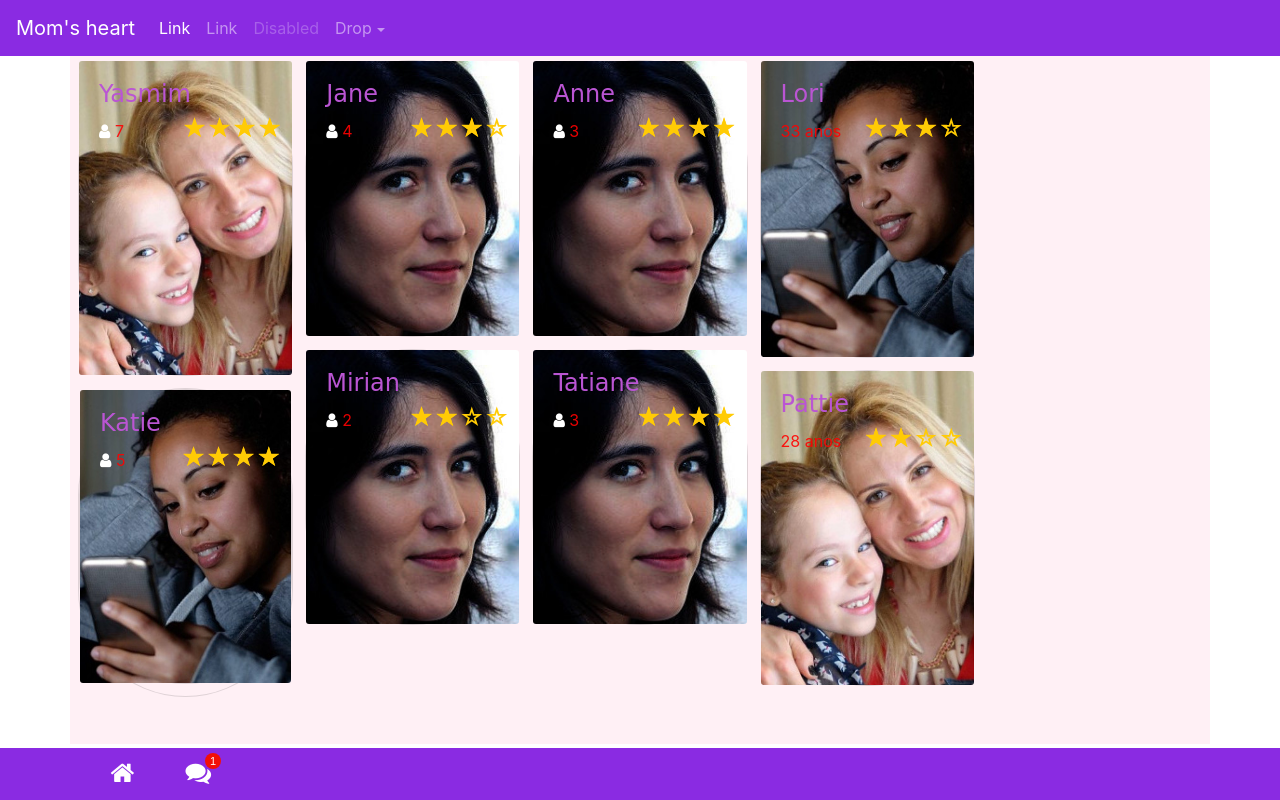
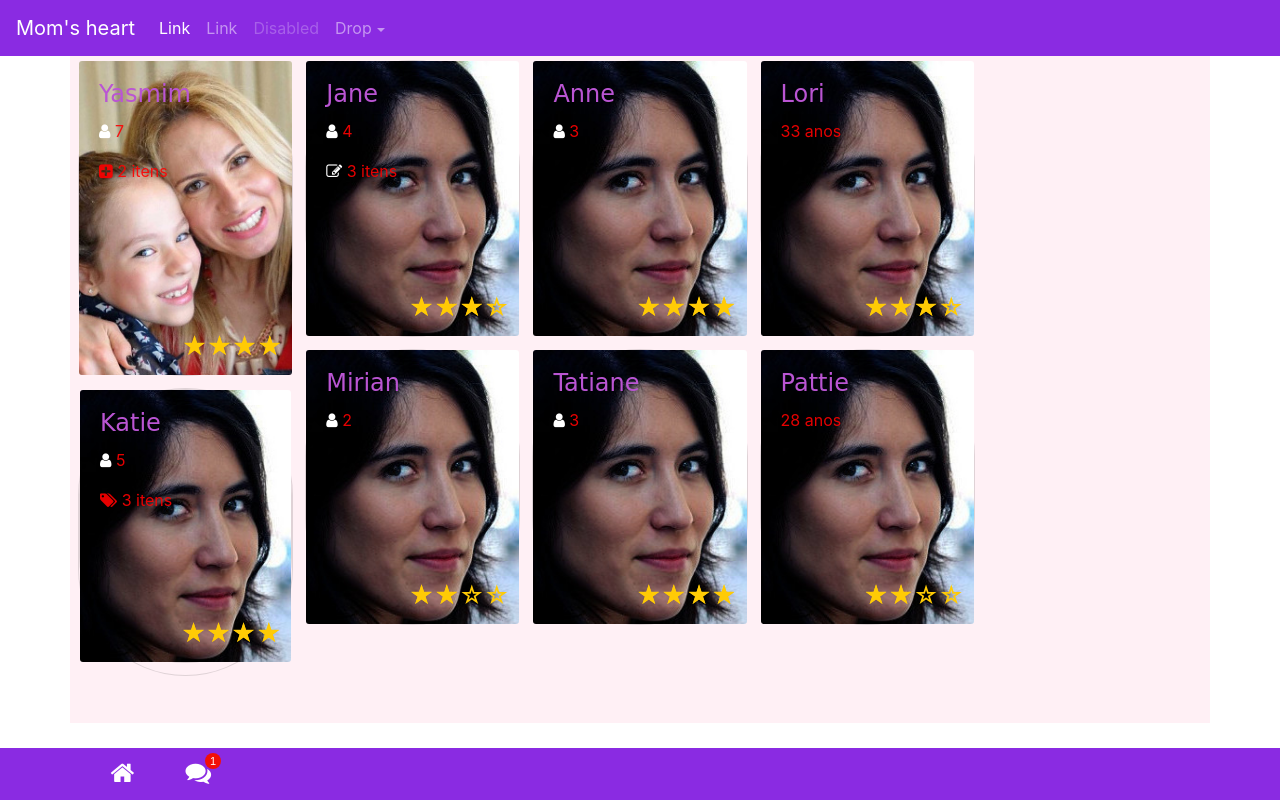
Before and after one commit to alessandrohc/ibm_coracaodemae, a Django app: page / in a window 1280 px wide. Run offline with Django 3.2, Linux system fonts and the light colour scheme; some libraries are stand-ins or nearby versions.

Commit message:
voltando com a versão anterior

```diff
--- a/coracaodemae/mae/static/css/style.css
+++ b/coracaodemae/mae/static/css/style.css
@@ -91,7 +91,7 @@ footer .nav-item span {
 /*avaliacao*/
 .rating {
 	position: absolute !important;
-	top: 50px !important;
+	bottom: 10px !important;
 	right: 10px !important;
 }
 .detail .rating {
--- a/coracaodemae/mae/templates/mae/index.html
+++ b/coracaodemae/mae/templates/mae/index.html
@@ -70,16 +70,19 @@
 				<div class="card-img-overlay">
 		          <h4 class="card-title">Yasmim </h4>
 		          <p class="card-text"><i class="fa fa-user icon" aria-hidden="true"></i> 7  </p>
+		          <p class="card-text"><i class="fa fa-plus-square" aria-hidden="true"></i> 2 itens  </p>
 		          <div class="rating" data-rate-value=6></div>
         		</div>
 
 			</div>
 			<div class="card">
 				<div class="card card-inverse">
-				<img class="card-img img-fluid" src="{% static "/media/mae2.jpg" %}" alt="Card image">
+				<img class="card-img img-fluid" src="{% static "/media/mae0.jpg" %}" alt="Card image">
 				<div class="card-img-overlay">
 		          <h4 class="card-title">Katie </h4>
 		          <p class="card-text"><i class="fa fa-user icon" aria-hidden="true"></i> 5  </p>
+		          <p class="card-text"><i class="fa fa-tags" aria-hidden="true"></i> 3 itens</p>
+
 		          <div class="rating" data-rate-value=6></div>
         		</div>
 			</div>
@@ -89,6 +92,7 @@
 				<div class="card-img-overlay">
 		          <h4 class="card-title">Jane </h4>
 		          <p class="card-text"><i class="fa fa-user icon" aria-hidden="true"></i> 4  </p>
+		          <p class="card-text"><i class="fa fa-pencil-square-o icon" aria-hidden="true"></i> 3 itens  </p>
 		          <div class="rating" data-rate-value=5></div>
         		</div>
 			</div>
@@ -117,7 +121,7 @@
         		</div>
 			</div>
 			<div class="card card-inverse">
-				<img class="card-img img-fluid" src="{% static "/media/mae2.jpg" %}" alt="Card image">
+				<img class="card-img img-fluid" src="{% static "/media/mae0.jpg" %}" alt="Card image">
 				<div class="card-img-overlay">
 		          <h4 class="card-title">Lori </h4>
 		          <p class="card-text">33 anos</p>
@@ -125,7 +129,7 @@
         		</div>
 			</div>
 			<div class="card card-inverse">
-				<img class="card-img img-fluid" src="{% static "/media/mae-1.jpg" %}" alt="Card image">
+				<img class="card-img img-fluid" src="{% static "/media/mae0.jpg" %}" alt="Card image">
 				<div class="card-img-overlay">
 		          <h4 class="card-title">Pattie </h4>
 		          <p class="card-text">28 anos</p>
```
